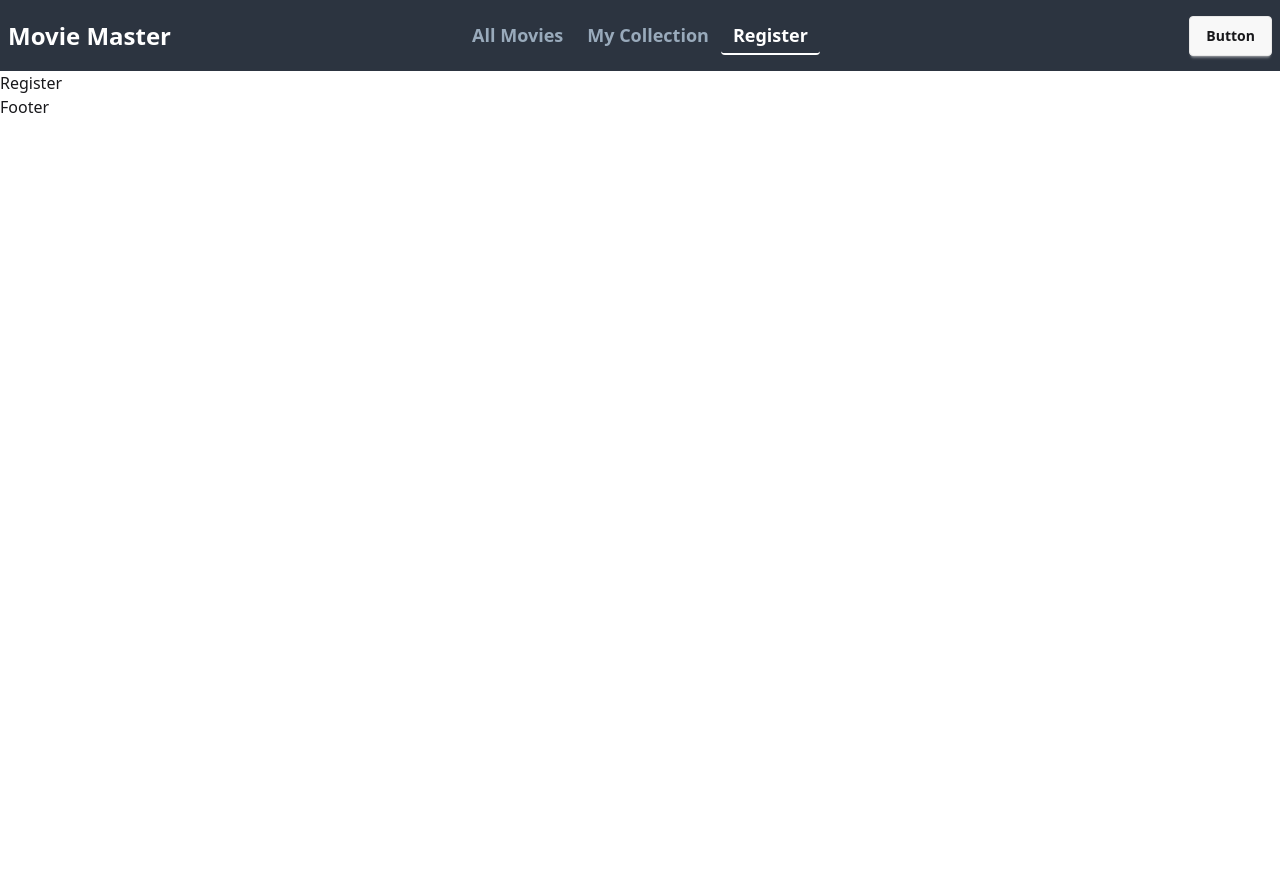
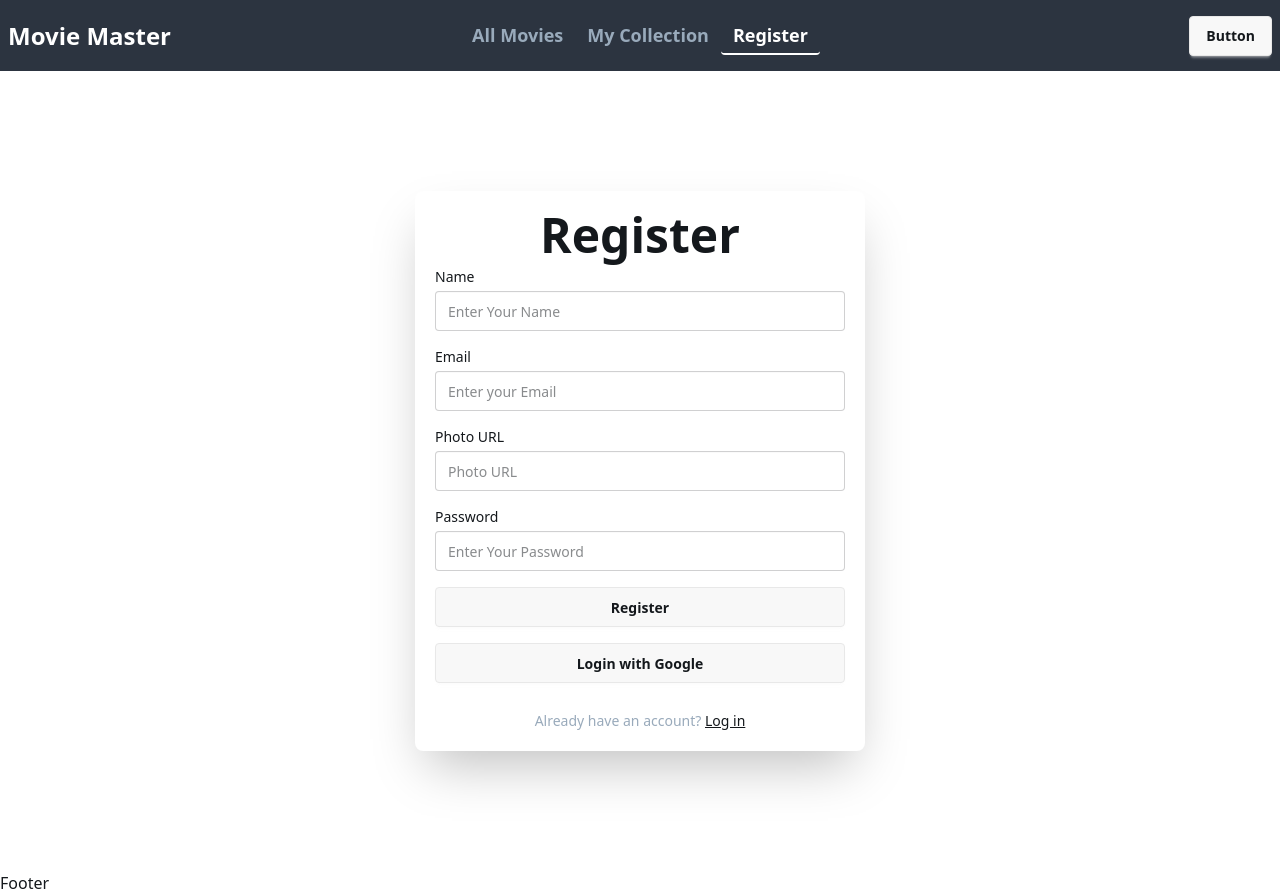
Before and after one commit to sajid4807/movie-master-client, a React app: page /register in a window 1280 px wide. Before the commit the page ends 800 px from the top, so only its background shows below. Built offline with nearby package versions, Linux system fonts and the light colour scheme; no server answers; the HTML template or start-up script is replaced by a standard one.

Commit message:
added register page

```diff
--- a/package.json
+++ b/package.json
@@ -15,6 +15,7 @@
     "react": "^19.2.0",
     "react-dom": "^19.2.0",
     "react-router": "^7.9.6",
+    "sweetalert2": "^11.26.3",
     "tailwindcss": "^4.1.17"
   },
   "devDependencies": {
--- a/src/components/Navbar/Navbar.jsx
+++ b/src/components/Navbar/Navbar.jsx
@@ -32,7 +32,7 @@ const Navbar = () => {
             </div>
             <ul
               tabIndex="-1"
-              className="menu menu-sm dropdown-content bg-base-100 rounded-box z-1 mt-3 w-52 p-2 shadow"
+              className="menu menu-sm dropdown-content bg-[#2c3440] rounded-box z-1 mt-3 w-52 p-2 shadow"
             >
 
               {link}
--- /dev/null
+++ b/src/hooks/useAuth.jsx
@@ -0,0 +1,10 @@
+import { use } from "react";
+import { AuthContext } from "../provider/AuthContext/AuthContext";
+
+
+const useAuth = () => {
+    const authInfo = use(AuthContext)
+    return authInfo;
+}
+
+export default useAuth;
--- a/src/index.css
+++ b/src/index.css
@@ -7,6 +7,7 @@
   default: true;
   --color-primary: #9ab;
   --color-secondary: #fff;
+  --color-base-content: #14181c;
 }
 /* custom css */
 /* body{
@@ -16,9 +17,9 @@
   max-width: 1350px;
   margin: 0 auto 0 auto;
 }
-.text-color{
+/* .text-color{
   color: var(--color-primary);
-}
+} */
 .smooth-underline {
   position: relative;
   display: inline-block;
--- a/src/pages/Register/Register.jsx
+++ b/src/pages/Register/Register.jsx
@@ -1,10 +1,175 @@
+import Swal from "sweetalert2";
+import useAuth from "../../hooks/useAuth";
+import { useState } from "react";
+import { Link, useLocation, useNavigate } from "react-router";
 
 const Register = () => {
-    return (
-        <div>
-            <h3>Register</h3>
-        </div>
-    );
+  const {createUser,signInWithGoogle} =useAuth()
+  const navigate = useNavigate()
+  const location = useLocation()
+  const [error,setError] = useState('')
+    const handleRegister =(e) => {
+      e.preventDefault()
+      const form = e.target
+      const displayName = form.name.value;
+      const email = form.email.value;
+      const photoURL = form.photo.value;
+      const password = form.password.value;
+      const passwordRex = /^(?=.*[a-z])(?=.*[A-Z]).{6,}$/
+      if(!passwordRex.test(password)){
+        Swal.fire({
+  icon: "error",
+  title: "Oops...",
+  text: "❌ Password must include at least one uppercase letter, one lowercase letter, and be at least 6 characters long.",
+
+});
+return;
+      }
+
+      const newUser ={displayName,email}
+      console.log(newUser)
+      createUser(email,password)
+      .then(res => {
+        console.log(res.user)
+        Swal.fire({
+  position: "top-end",
+  icon: "success",
+  title: "Register successful 🎉",
+  showConfirmButton: false,
+  timer: 1500
+});
+     navigate(`${location.state ? location.state: '/'}`)
+      })
+      .catch(error=>{
+        // console.log(error.message)
+        Swal.fire({
+  icon: "error",
+  title: "Oops...",
+  text: "❌ Registration failed. Please try again.",
+});
+        setError(error.message)
+      })
+
+    }
+
+    const handleGoogleSignin = () => {
+      signInWithGoogle()
+      .then(res => {
+        console.log(res.user)
+        Swal.fire({
+  position: "top-end",
+  icon: "success",
+  title: "Register successful 🎉",
+  showConfirmButton: false,
+  timer: 1500
+});
+navigate(`${location.state? location.state: '/'}`)
+      })
+      .catch(error => {
+        // console.log(error.message)
+        Swal.fire({
+  icon: "error",
+  title: "Oops...",
+  text: "Account not found. Try again or sign up 🚫",
+});
+        setError(error.message)
+      })
+    }
+
+
+
+
+
+
+
+  return (
+
+    <div className="flex items-center h-screen">
+      <div className="card bg-base-100 p-5 mx-auto w-[350px] md:w-[450px] shrink-0 shadow-2xl">
+      <h1 className="text-5xl font-bold mb-2 text-center">Register</h1>
+
+    <div className="">
+       <form onSubmit={handleRegister} className="space-y-4">
+            {/* name */}
+            <div>
+              <label className="block text-sm font-medium mb-1">Name</label>
+              <input
+                type="text"
+                name="name"
+                placeholder="Enter Your Name"
+                className="input w-full"
+              />
+            </div>
+            {/* email */}
+            <div>
+              <label className="block text-sm font-medium mb-1">Email</label>
+              <input
+                type="email"
+                name="email"
+                placeholder="Enter your Email"
+                className="input w-full"
+              />
+            </div>
+            {/* Photo URL */}
+            <div>
+              <label className="block text-sm font-medium mb-1">
+                Photo URL
+              </label>
+              <input
+                type="text"
+                name="photo"
+                placeholder="Photo URL"
+                className="input w-full"
+              />
+            </div>
+            {/* password */}
+            <div className="relative">
+              <label className="block text-sm font-medium mb-1">Password</label>
+              <input
+                // type={show ? "text" : "password"}
+                type="password"
+                name="password"
+                placeholder="Enter Your Password"
+                className="input w-full"
+              />
+              {/* <span
+                onClick={() => setShow(!show)}
+                className="absolute right-[10px] top-[32px] cursor-pointer z-50"
+              >
+                {show ? <FaEye size={24} /> : <IoEyeOff size={24} />}
+              </span> */}
+            </div>
+            {error && <p>{error}</p>}
+            <button
+              type="submit"
+              className="btn w-full"
+            >
+              Register
+            </button>
+            {/* Google Signin */}
+            <button
+              type="button"
+              onClick={handleGoogleSignin}
+              className="btn w-full cursor-pointer"
+            >
+              Login with Google
+            </button>
+            <div className="text-center mt-3">
+              <p className="text-sm text-primary">
+                Already have an account?{" "}
+                <Link
+                  to="/login"
+                  className="text-base-content hover:text-primary font-medium underline"
+                >
+                  Log in
+                </Link>
+              </p>
+            </div>
+          </form>
+    </div>
+    </div>
+    </div>
+  );
 };
 
 export default Register;
--- a/src/provider/AuthProvider/AuthProvider.jsx
+++ b/src/provider/AuthProvider/AuthProvider.jsx
@@ -41,6 +41,7 @@ const AuthProvider = ({children}) => {
         signInUser,
         signInWithGoogle,
         signOutUser,
+        setUser,
         user,
         loading
 
```
Also changed, not shown: 1 other file (tests, documents, lock files or other folders).
